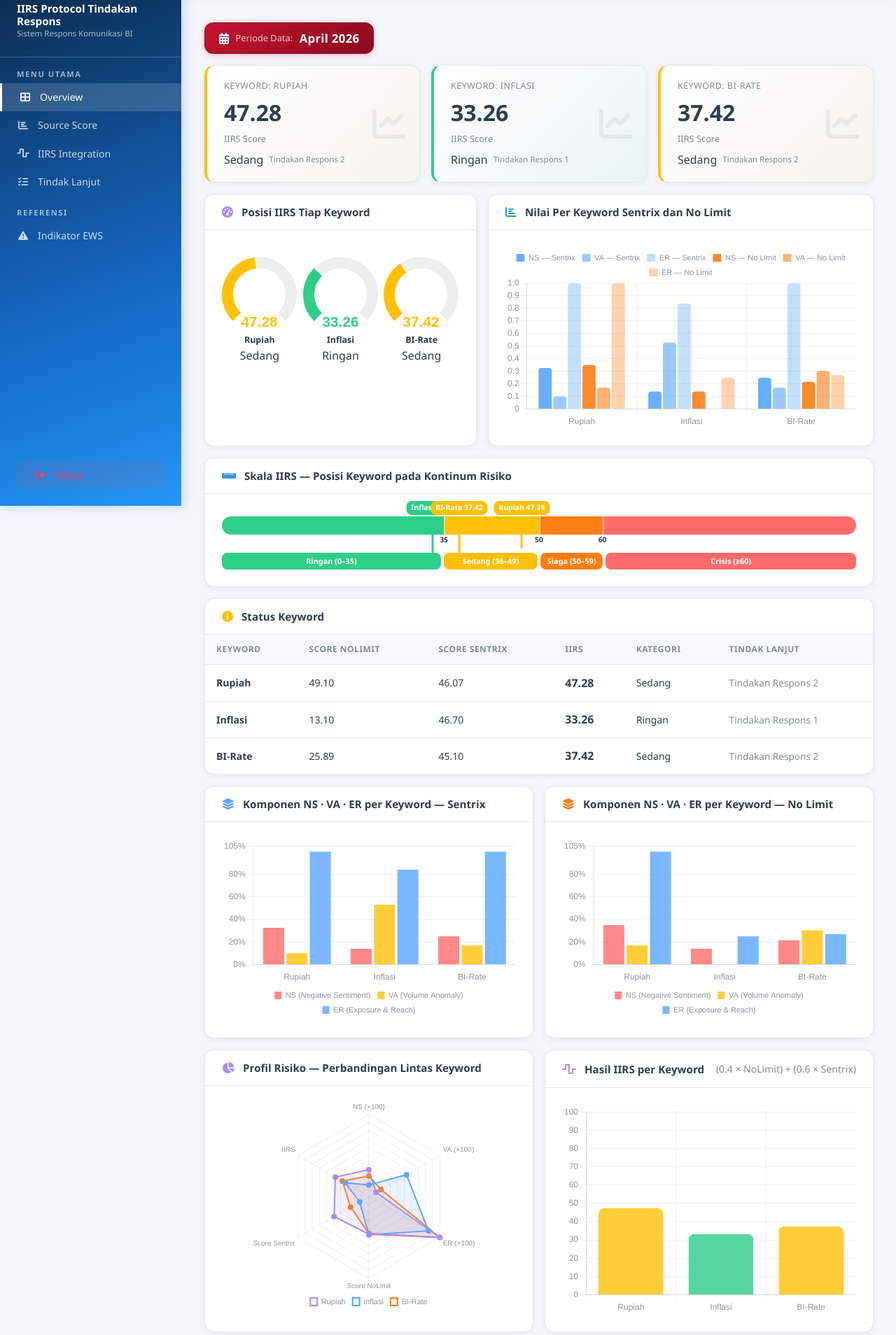
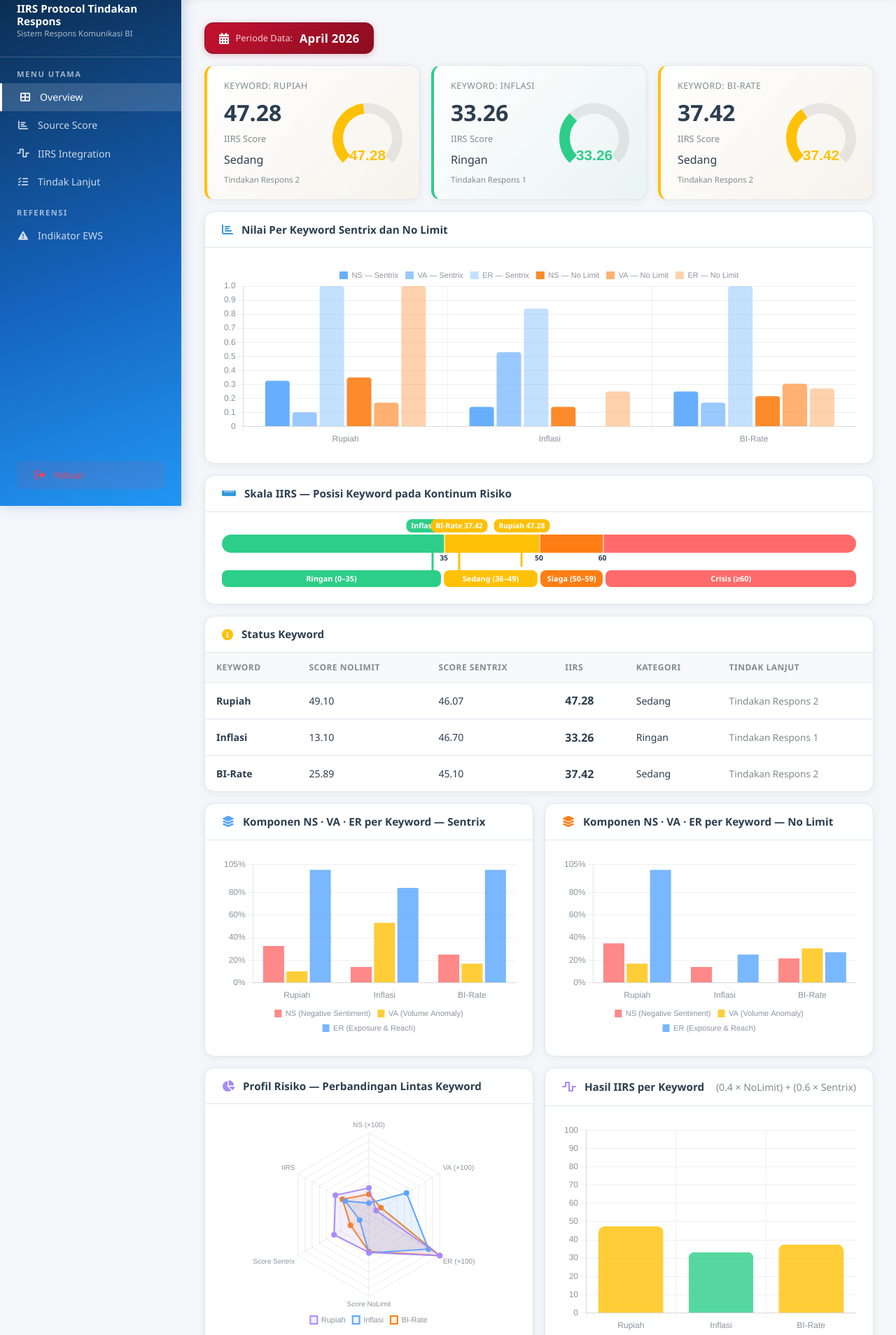
Before and after one commit to pendekarclkp/test_apps, a Flask app: page /dashboard in a window 1280 px wide. Shown: the part 77-1985 px from the top of the page at 70% size. Run offline with Flask 3, Linux system fonts and the light colour scheme; the visitor is signed in with stand-in values (Sample User, id 1).

Commit message:
Embed gauge inside each keyword stat card, remove separate gauge panel
https://claude.ai/code/session_012KajSB15QHs2faZ4YuFhrV

```diff
--- a/iirs_app/templates/dashboard.html
+++ b/iirs_app/templates/dashboard.html
@@ -499,7 +499,7 @@
         {% endif %}
       </div>
 
-      <!-- Ringkasan Eksekutif: kartu IIRS -->
+      <!-- Ringkasan Eksekutif: kartu IIRS + gauge -->
       <div class="row g-3 mb-3">
         {% for row in iirs_data %}
         <div class="col-md-4">
@@ -513,6 +513,8 @@
             {% elif row.color == 'warning' %}rgba(255,193,7,0.06)
             {% elif row.color == 'orange' %}rgba(253,126,20,0.06)
             {% else %}rgba(255,107,107,0.06){% endif %});">
+            <div style="display:flex;align-items:center;justify-content:space-between;gap:0.5rem;">
+              <div style="flex:1;min-width:0;">
                 <div class="label">Keyword: {{ row.cluster }}</div>
                 <div class="value iirs-{{ row.color }}">{{ '%.2f'|format(row.iirs) }}</div>
                 <div class="sub">IIRS Score</div>
@@ -520,37 +522,18 @@
                   <span class="badge-{{ row.color }}">{{ row.kategori }}</span>
                   <span style="font-size:0.72rem;color:var(--muted);">{{ row.playbook_key }}</span>
                 </div>
-            <div class="bg-icon"><i class="fas fa-chart-line"></i></div>
+              </div>
+              <div style="width:100px;height:90px;flex-shrink:0;">
+                <canvas id="gaugeOv{{ loop.index }}" style="width:100%;height:100%;"></canvas>
+              </div>
+            </div>
           </div>
         </div>
         {% endfor %}
       </div>
 
-      <!-- Top row: Gauge + Nilai per keyword -->
-      <div class="row g-3 mb-3">
-        <div class="col-lg-5">
-          <div class="panel h-100">
-            <div class="panel-header">
-              <i class="fas fa-gauge-high" style="color:#a78bfa"></i>
-              <h6>Posisi IIRS Tiap Keyword</h6>
-            </div>
-            <div class="panel-body">
-              <div class="row g-2">
-                {% for row in iirs_data %}
-                <div class="col-{{ 12 if iirs_data|length == 1 else 6 if iirs_data|length == 2 else 4 }} text-center">
-                  <div style="position:relative;height:120px;">
-                    <canvas id="gaugeOv{{ loop.index }}"></canvas>
-                  </div>
-                  <div style="font-size:0.78rem;font-weight:600;margin-top:0.25rem;">{{ row.cluster }}</div>
-                  <div><span class="badge-{{ row.color }}">{{ row.kategori }}</span></div>
-                </div>
-                {% endfor %}
-              </div>
-            </div>
-          </div>
-        </div>
-        <div class="col-lg-7">
-          <div class="panel h-100">
+      <!-- Nilai per keyword (full width) -->
+      <div class="panel mb-3">
         <div class="panel-header">
           <i class="fas fa-chart-bar" style="color:var(--accent2)"></i>
           <h6>Nilai Per Keyword Sentrix dan No Limit</h6>
@@ -558,8 +541,6 @@
         <div class="panel-body">
           <div class="chart-wrap">
             <canvas id="barChart"></canvas>
-              </div>
-            </div>
           </div>
         </div>
       </div>
```
Lines whose indentation alone changed are shown as unchanged.
